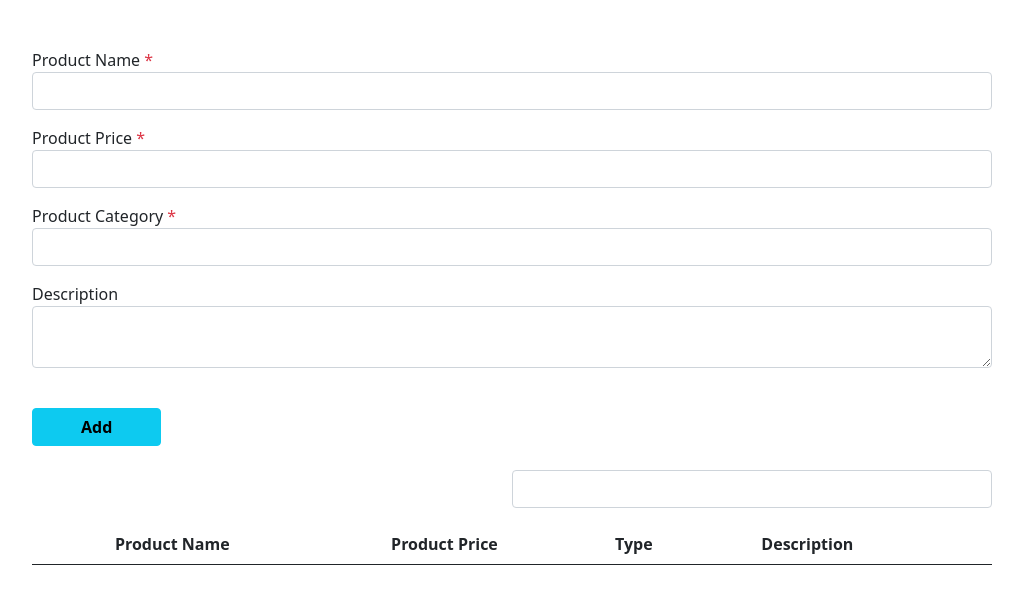
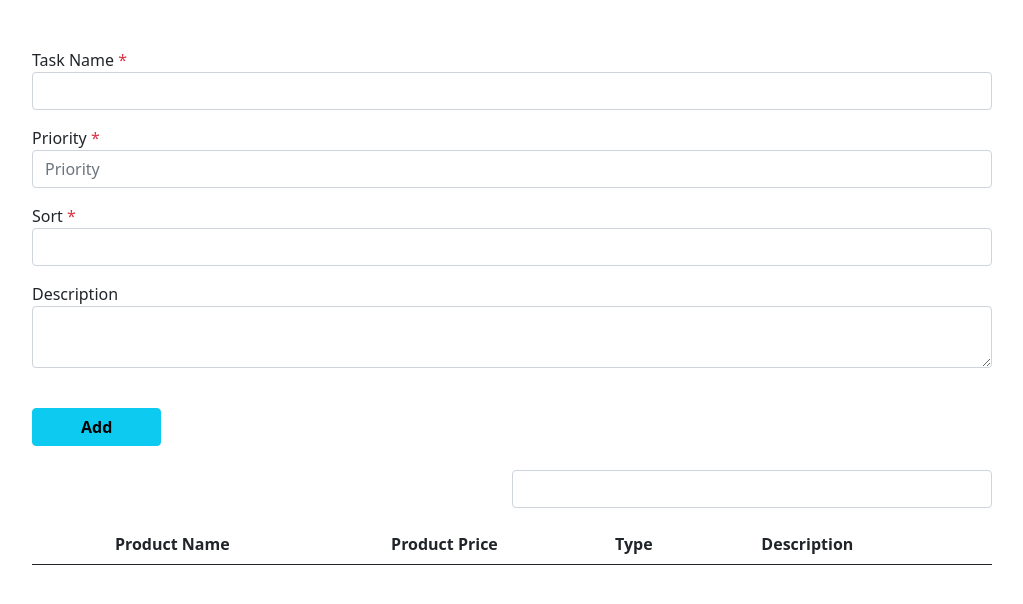
Before and after one commit to AhmedFadel13844/Todo_List, a plain HTML site: page index.html in a window 1280 px wide. Shown: the whole page, without its empty margins (128-1151 px from the left). Drawn offline with Linux system fonts and the light colour scheme.

Commit message:
updata data

```diff
--- a/index.html
+++ b/index.html
@@ -14,13 +14,13 @@
 
  <div class="text-capitalize w-75 m-auto mt-5">
 
-  <label for="productName" >product Name <span class="text-danger">*</span></label>
+  <label for="productName" >task name <span class="text-danger">*</span></label>
   <input type="text" class="form-control mb-3" id="productName" required>
 
-  <label for="productPrice" >product Price <span class="text-danger">*</span></label>
-  <input type="number" class="form-control mb-3" id="productPrice" required>
+  <label for="productPrice" >priority <span class="text-danger">*</span></label>
+  <input type="number" class="form-control mb-3" id="productPrice" required placeholder="Priority" oninput="validity.valid||(value='')";>
 
-  <label for="productType" >product category <span class="text-danger">*</span></label>
+  <label for="productType" >sort <span class="text-danger">*</span></label>
   <input type="text" class="form-control mb-3" id="productType" required>
 
   <label for="productDesc"> Description</label>
```
